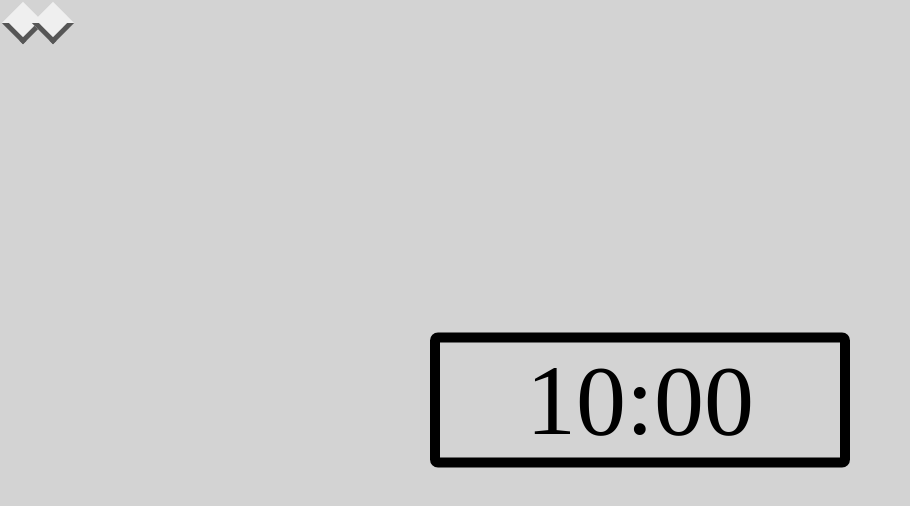
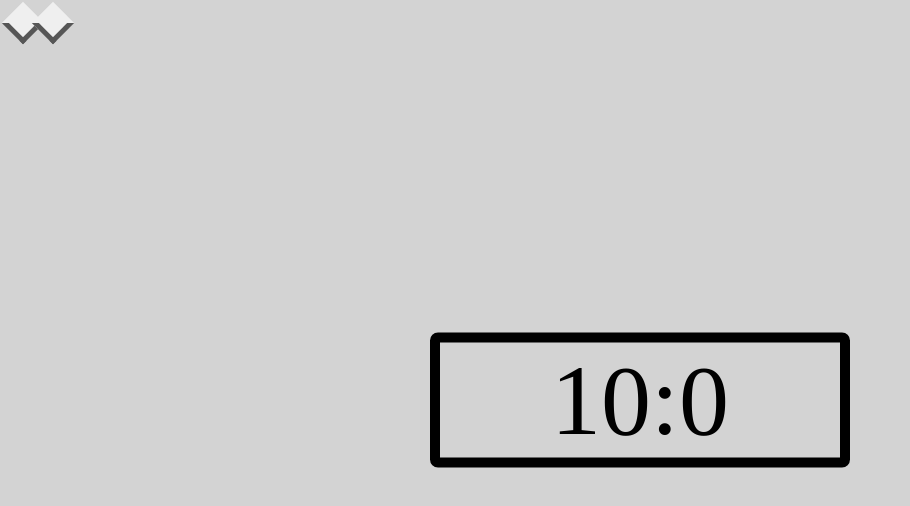
Before and after one commit to shogo-kam/meditation, a React app: page / in a window 1280 px wide. Shown: the top 506 px of the page, without its empty margins (0-910 px from the left). Built offline with nearby package versions, Linux system fonts and the light colour scheme.

Commit message:
タイマーボタンの実装

```diff
--- a/src/components/Root.js
+++ b/src/components/Root.js
@@ -4,19 +4,37 @@ import Timer from './common/Timer';
 import Button from './common/Button';
 import moment from 'moment';
 
+const MAX_T = 3600; // 60 min
+const MIN_T = 0;
+
 class Root extends React.Component {
 	constructor(props) {
 		super(props);
-		this.state = { now: moment({minutes: 10, seconds:0}).format('mm:ss') };
+		this.increaseMinute = this.increaseMinute.bind(this);
+		this.decreaseMinute = this.decreaseMinute.bind(this);
+		this.state = {
+			now: 600
+		};
 	}
 
 	increaseMinute() {
-		this.setState({now: moment().add(1, 'minutes')});
-		console.log(`現在のステート ${this.state.now}`);
+		if (this.state.now >= MAX_T) {
+			return;
+		}
+
+		this.setState({
+			now: this.state.now += 1
+		});
 	}
 
 	decreaseMinute() {
-		alert('test2');
+		if (this.state.now <= MIN_T) {
+			return;
+		}
+
+		this.setState({
+			now: this.state.now -= 1
+		});
 	}
 
 	render() {
--- a/src/components/common/Button.js
+++ b/src/components/common/Button.js
@@ -5,7 +5,7 @@ class Button extends React.Component {
 
 	constructor(props) {
         super(props);
-	}
+    }
 
 	render() {
 		return (
--- a/src/components/common/Timer.js
+++ b/src/components/common/Timer.js
@@ -1,16 +1,21 @@
 import React from 'react';
 import {render} from 'react-dom';
+
+const ONE_MiN = 60;
 
 class Timer extends React.Component {
 	constructor(props) {
 		super(props);
-		this.state = {time: props.now };
 	}
 
+	// TODO: 値が 0 の時の 00 表記,
 	render() {
+		let min = Math.floor(this.props.now / ONE_MiN);
+		let sec = (this.props.now % ONE_MiN);
+
 		return (
 			<div id="timer">
-				<p>{ this.state.time }</p>
+				<p>{ min + ":" + sec }</p>
 			</div>
 		);
 	}
```
